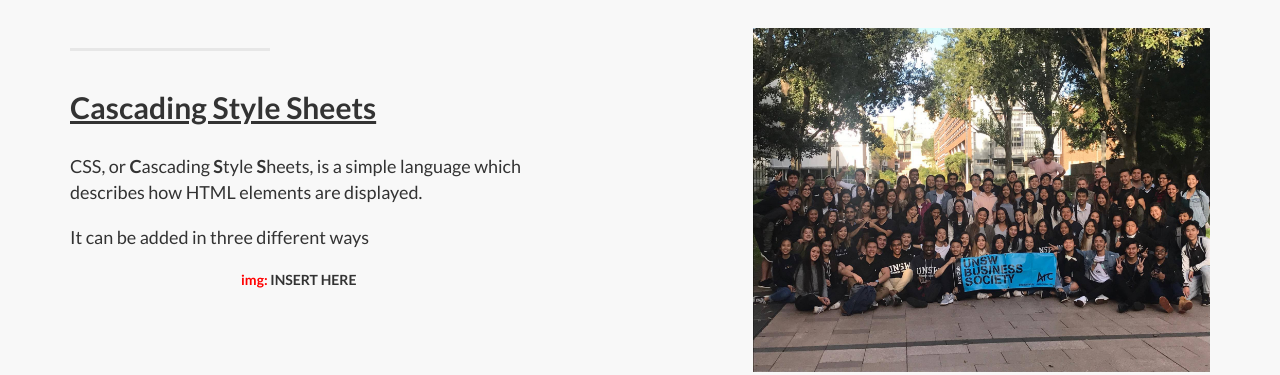
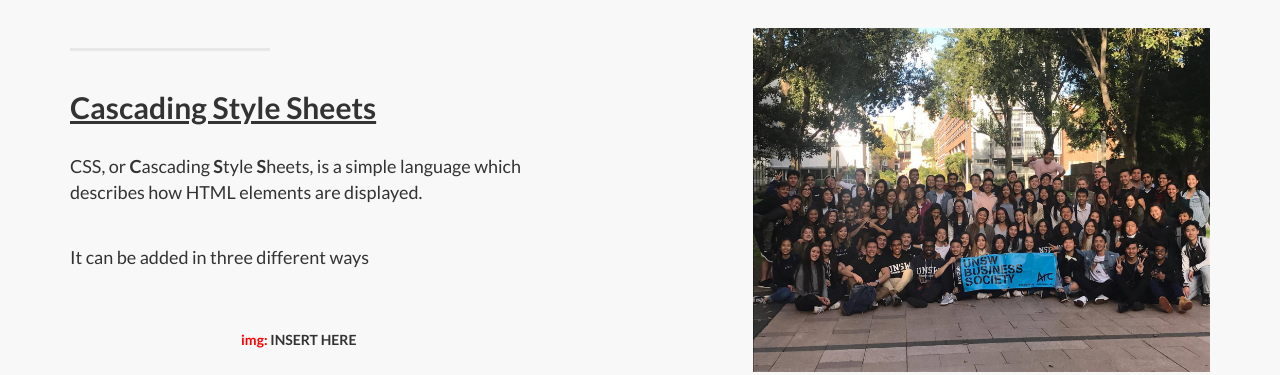
Before and after one commit to BSocIT17/testIT, a plain HTML site: page basic.html in a window 1280 px wide. Shown: the part 699-1074 px from the top of the page. Drawn offline with Linux system fonts and the light colour scheme.

Commit message:
Update basic.html

```diff
--- a/basic.html
+++ b/basic.html
@@ -112,8 +112,7 @@
                     <div class="clearfix"></div>
 			<h2 class="section-heading"><u>Cascading Style Sheets</u><br></h2>
                     <p class="lead">CSS, or <strong>C</strong>ascading <strong>S</strong>tyle <strong>S</strong>heets, is a simple language which describes how HTML elements are displayed.</p>
-
-			<p style = "color: green"><p class="lead"> It can be added in three different ways </p></p>
+			<br style = "color: green"><p class="lead"> It can be added in three different ways </p></br>
 
 		<center><p class="lead"><div class="bold-red-font">img:</div> INSERT HERE </center><br>
 
```
